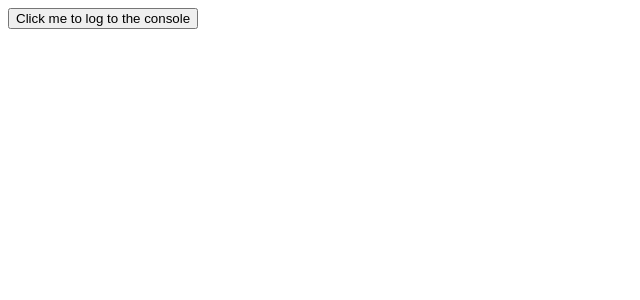
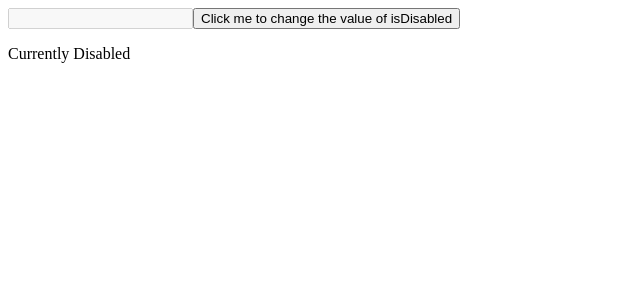
Before and after one commit to emilyzimmerman/Exercises-Class-11, an Angular app: page / in a window 1280 px wide. Shown: the top 300 px of the page, without its empty margins (0-640 px from the left). Built offline with nearby package versions, Linux system fonts and the light colour scheme.

Commit message:
Exercise 3 Class 12
Finished exercise 3 for class 12: dynamic binding

```diff
--- a/src/app/app.component.html
+++ b/src/app/app.component.html
@@ -1,3 +1,10 @@
-<div class="contianer">
-  <button (click)="clickLog()">Click me to log to the console</button>
+
+<div>
+  <input type="text"
+  [disabled] = "isDisabled">
+
+  <!-- Event Listener -->
+<button (click)="isToggle()">Click me to change the value of isDisabled</button>
 </div>
+
+<p>{{isDisabled ? 'Currently Disabled' : 'Not Currently Disabled'}}</p>
--- a/src/app/app.component.ts
+++ b/src/app/app.component.ts
@@ -6,7 +6,8 @@ import { Component } from '@angular/core';
   styleUrls: ['./app.component.css']
 })
 export class AppComponent {
-    clickLog() {
-      console.log('Hello World!')
-    };
+  isDisabled:boolean = true;
+  isToggle(){
+    this.isDisabled = !this.isDisabled;
+  };
   }
```
